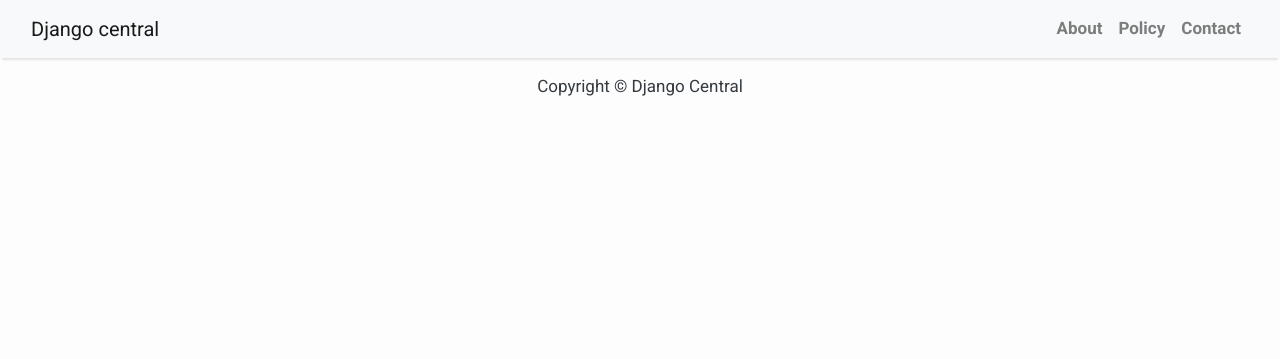
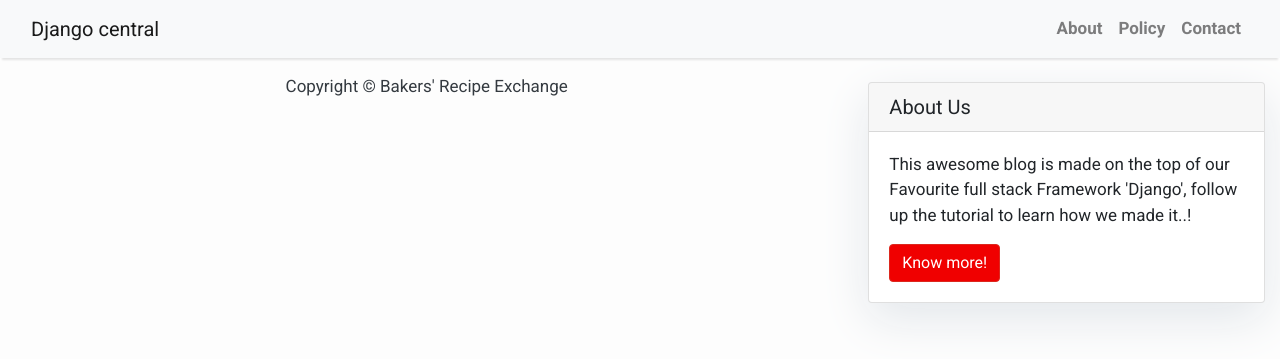
Before and after one commit to Sambsamb/SBMiniProject4, a Django app: template templates/base.html in a window 1280 px wide. Shown: the top 359 px of the page. Run offline with Django 3.2, Linux system fonts and the light colour scheme; the template is opened without the code that fills it, so the values that code supplies are empty; some libraries are stand-ins or nearby versions.

Commit message:
SB - Initial base.html

```diff
--- a/templates/base.html
+++ b/templates/base.html
@@ -2,7 +2,7 @@
 <html>
 
     <head>
-        <title>Django Central</title>
+        <title>Bakers' Recipe Exchange</title>
         <link href="https://fonts.googleapis.com/css?family=Roboto:400,700" rel="stylesheet">
         <meta name="google" content="notranslate" />
         <meta name="viewport" content="width=device-width, initial-scale=1" />
@@ -57,12 +57,40 @@
                 </div>
             </div>
         </nav>
+
+
         {% block content %}
         <!-- Content Goes here -->
         {% endblock content %}
+
+
+        {% block sidebar %}
+
+        <style>
+                .card{
+                    box-shadow: 0 16px 48px #E3E7EB;
+                }
+
+        </style>
+
+        <!-- Sidebar Widgets Column -->
+        <div class="col-md-4 float-right ">
+        <div class="card my-4">
+                <h5 class="card-header">About Us</h5>
+            <div class="card-body">
+                <p class="card-text"> This awesome blog is made on the top of our Favourite full stack Framework 'Django', follow up the tutorial to learn how we made it..!</p>
+                <a href="https://djangocentral.com/building-a-blog-application-with-django"
+                   class="btn btn-danger">Know more!</a>
+            </div>
+        </div>
+        </div>
+
+        {% endblock sidebar %}
+
+
         <!-- Footer -->
         <footer class="py-3 bg-grey">
-            <p class="m-0 text-dark text-center ">Copyright &copy; Django Central</p>
+            <p class="m-0 text-dark text-center ">Copyright &copy; Bakers' Recipe Exchange</p>
         </footer>
     </body>
 </html>
```
